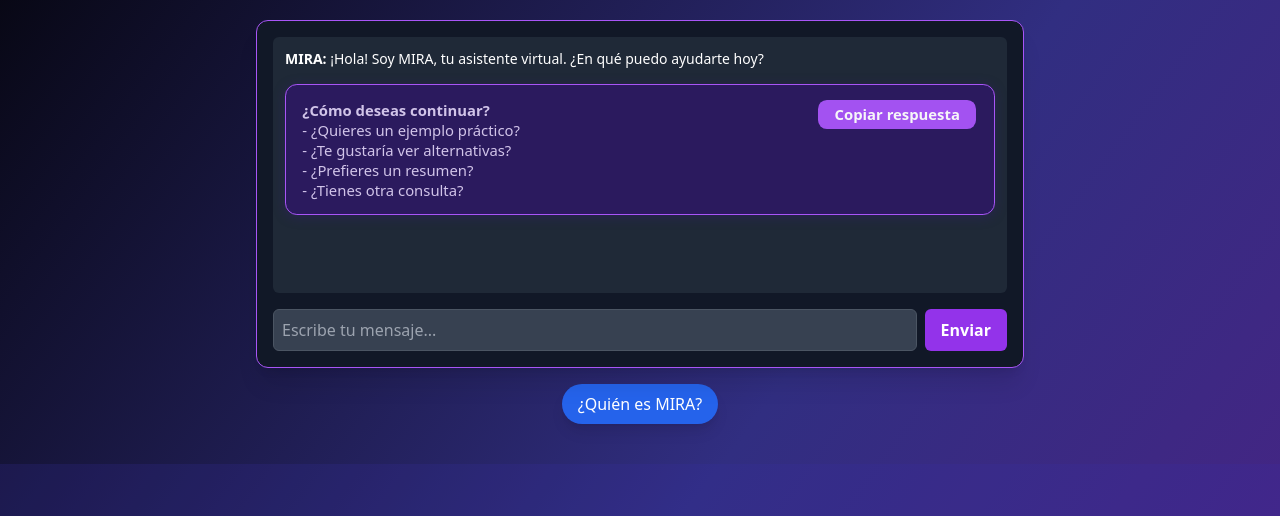
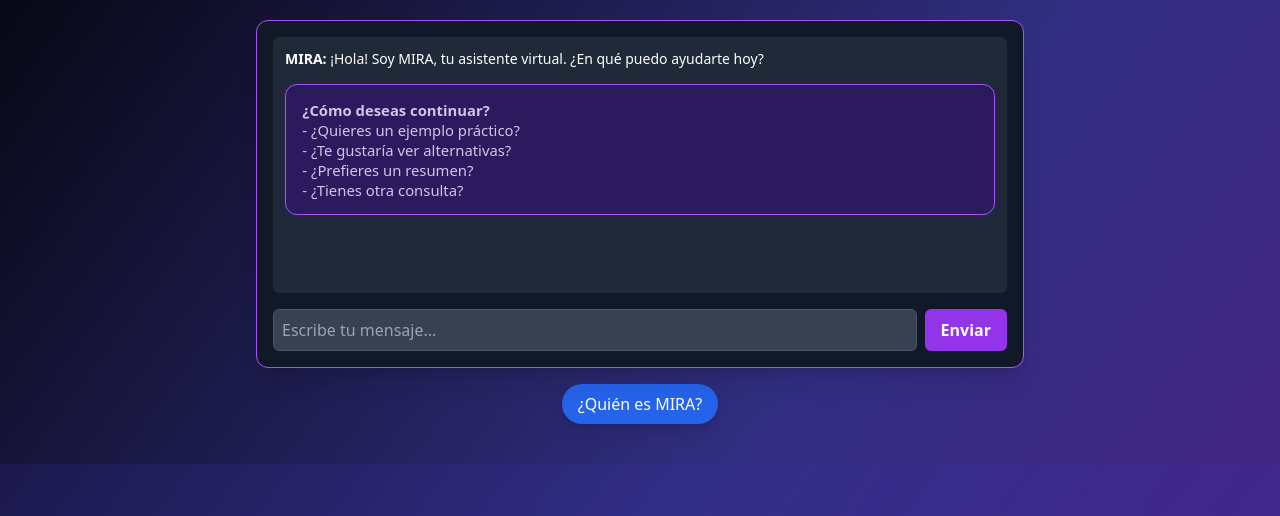
Before and after one commit to innova-space-edu/miraAI, a plain HTML site: page index.html in a window 1280 px wide. Shown: the part 284-800 px from the top of the page. Drawn offline with nearby package versions, Linux system fonts and the light colour scheme.

Commit message:
Update index.html

```diff
--- a/index.html
+++ b/index.html
@@ -12,7 +12,6 @@
     gtag('js', new Date());
     gtag('config', 'G-P64ZZSCZ7Z');
   </script>
-  <!-- Fin Google Analytics -->
   <script src="https://cdn.tailwindcss.com"></script>
   <script src="https://cdn.jsdelivr.net/npm/marked/marked.min.js"></script>
   <script src="https://cdn.jsdelivr.net/npm/mathjax@3/es5/tex-mml-chtml.js"></script>
@@ -105,7 +104,7 @@
       border-radius: 0.6rem;
       font-weight: 500;
     }
-    /* Opciones de avance */
+    /* Opciones de avance, sin botón copiar */
     .mira-advance {
       margin-top: 1.1em;
       margin-bottom: 0.2em;
@@ -118,35 +117,6 @@
       color: #d1c4e9;
       box-shadow: 0 2px 12px #3520776b;
       position: relative;
-    }
-    .copy-btn {
-      position: absolute;
-      top: 1em;
-      right: 1.2em;
-      background: #a855f7;
-      color: #fff;
-      border: none;
-      padding: 0.3em 1.1em;
-      border-radius: 0.6em;
-      font-size: 1em;
-      font-weight: 600;
-      cursor: pointer;
-      opacity: 0.96;
-      transition: background .2s;
-    }
-    .copy-btn:hover {
-      background: #6d28d9;
-    }
-    .copy-success {
-      position: absolute;
-      top: 0.1em;
-      right: 1.5em;
-      color: #c2ffb7;
-      font-size: 1em;
-      font-weight: 700;
-      opacity: 0.85;
-      pointer-events: none;
-      transition: opacity 0.4s;
     }
   </style>
 </head>
@@ -182,8 +152,6 @@
               - ¿Te gustaría ver alternativas?<br>
               - ¿Prefieres un resumen?<br>
               - ¿Tienes otra consulta?<br>
-              <button class="copy-btn" onclick="copyMiraResponse(this)">Copiar respuesta</button>
-              <span class="copy-success" style="display:none;">¡Copiado!</span>
             </div>
           </div>
         </div>
@@ -278,23 +246,6 @@
       const list = document.getElementById("areas-list");
       list.classList.toggle("hidden");
     }
-    // Copiar respuesta de MIRA
-    function copyMiraResponse(btn) {
-      const parent = btn.parentElement;
-      let textToCopy = "";
-      // Quita el botón y mensaje de copiado del texto
-      Array.from(parent.childNodes).forEach(node => {
-        if (node.nodeType === 3) textToCopy += node.textContent; // solo texto
-        if (node.nodeType === 1 && !node.classList.contains("copy-btn") && !node.classList.contains("copy-success")) textToCopy += node.innerText + "\n";
-      });
-      navigator.clipboard.writeText(textToCopy.trim());
-      // Muestra mensaje de copiado
-      const success = parent.querySelector('.copy-success');
-      if(success) {
-        success.style.display = 'inline';
-        setTimeout(() => success.style.display = 'none', 1700);
-      }
-    }
   </script>
   <script src="chat.js"></script>
 </body>
```
